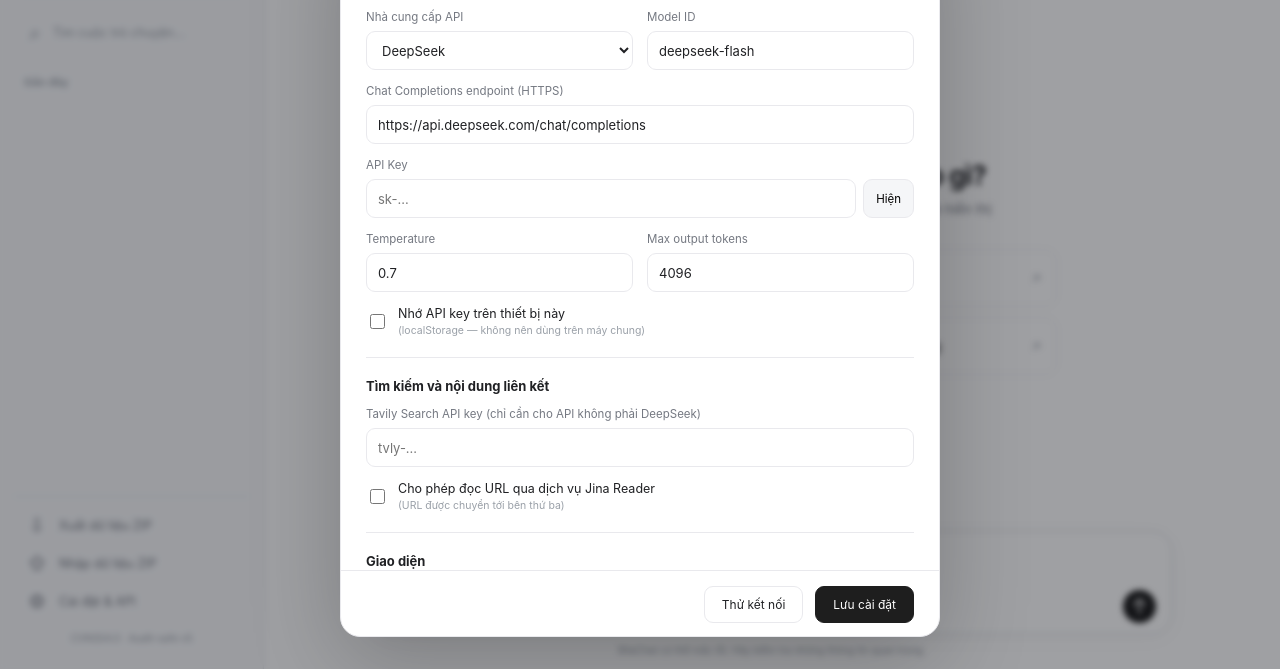
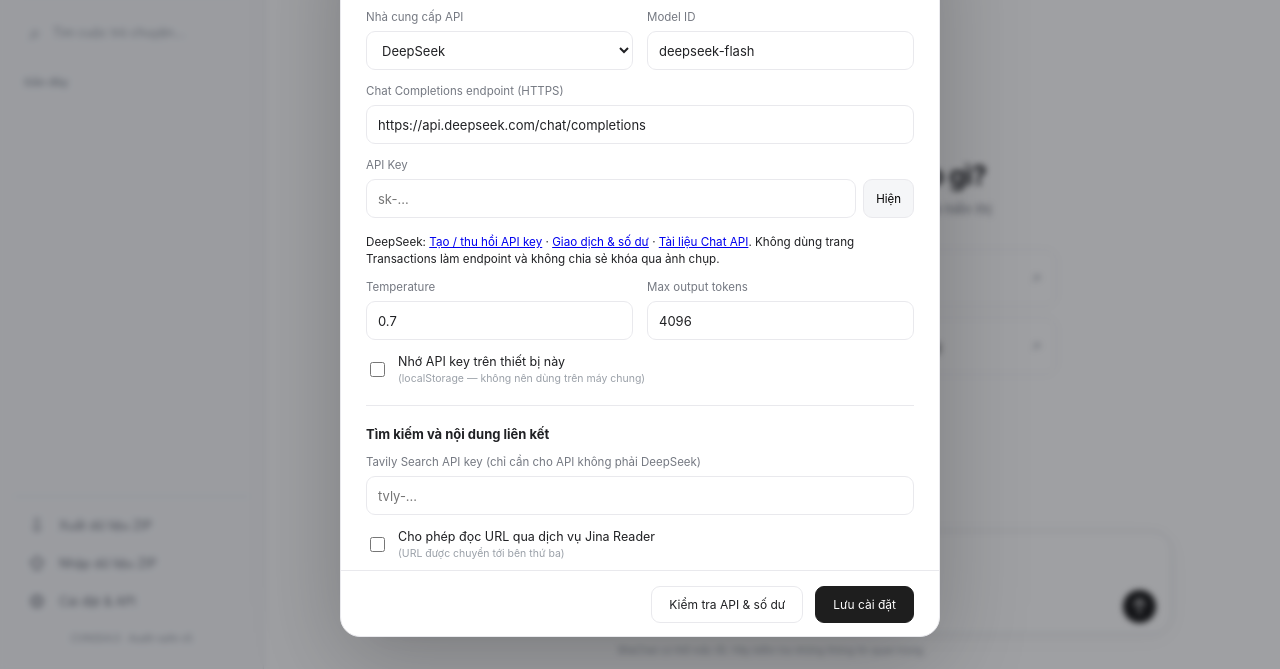
Before and after one commit to xulytiengviet/Bilachat, a plain HTML site: page index.html in a window 1280 px wide. Both pictures are taken after a click on the element "deepseek-flash". Shown: the part 131-800 px from the top of the page. Drawn offline with nearby package versions, Linux system fonts and the light colour scheme.

Commit message:
docs(settings): link DeepSeek billing and key management; explain transaction URL is not an API endpoint

```diff
--- a/index.html
+++ b/index.html
@@ -101,6 +101,7 @@
         <label class="field"><span>Model ID</span><input id="modelId" spellcheck="false" placeholder="deepseek-flash"></label>
         <label class="field field-wide"><span>Chat Completions endpoint (HTTPS)</span><input id="apiUrl" spellcheck="false" placeholder="https://api.deepseek.com/chat/completions"></label>
         <label class="field field-wide"><span>API Key</span><span class="secret-row"><input id="apiKey" type="password" autocomplete="off" spellcheck="false" placeholder="sk-..."><button type="button" class="inline-btn" id="toggleKey">Hiện</button></span></label>
+        <div class="field-wide deepseek-guide"><small>DeepSeek: <a href="https://platform.deepseek.com/api_keys" target="_blank" rel="noopener noreferrer">Tạo / thu hồi API key</a> · <a href="https://platform.deepseek.com/transactions" target="_blank" rel="noopener noreferrer">Giao dịch & số dư</a> · <a href="https://api-docs.deepseek.com/api/create-chat-completion/" target="_blank" rel="noopener noreferrer">Tài liệu Chat API</a>. Không dùng trang Transactions làm endpoint và không chia sẻ khóa qua ảnh chụp.</small></div>
         <label class="field"><span>Temperature</span><input id="temperature" type="number" min="0" max="2" step="0.1" value="0.7"></label>
         <label class="field"><span>Max output tokens</span><input id="maxTokens" type="number" min="64" max="32768" step="64" value="4096"></label>
       </div>
@@ -118,7 +119,7 @@
       <p class="security-note">⚠ API key được gửi trực tiếp từ trình duyệt tới endpoint đã cấu hình. GitHub Pages không có máy chủ để giữ bí mật khóa. Tính năng API/Web cần nhà cung cấp cho phép CORS. Bản xuất ZIP không chứa khóa.</p>
       <div class="test-result" id="testResult" role="status"></div>
     </div>
-    <div class="dialog-footer"><button type="button" class="secondary-btn" id="testApi">Thử kết nối</button><button type="submit" value="save" class="primary-btn">Lưu cài đặt</button></div>
+    <div class="dialog-footer"><button type="button" class="secondary-btn" id="testApi">Kiểm tra API & số dư</button><button type="submit" value="save" class="primary-btn">Lưu cài đặt</button></div>
   </form>
 </dialog>
 <input id="zipInput" type="file" accept=".zip" hidden>
```
